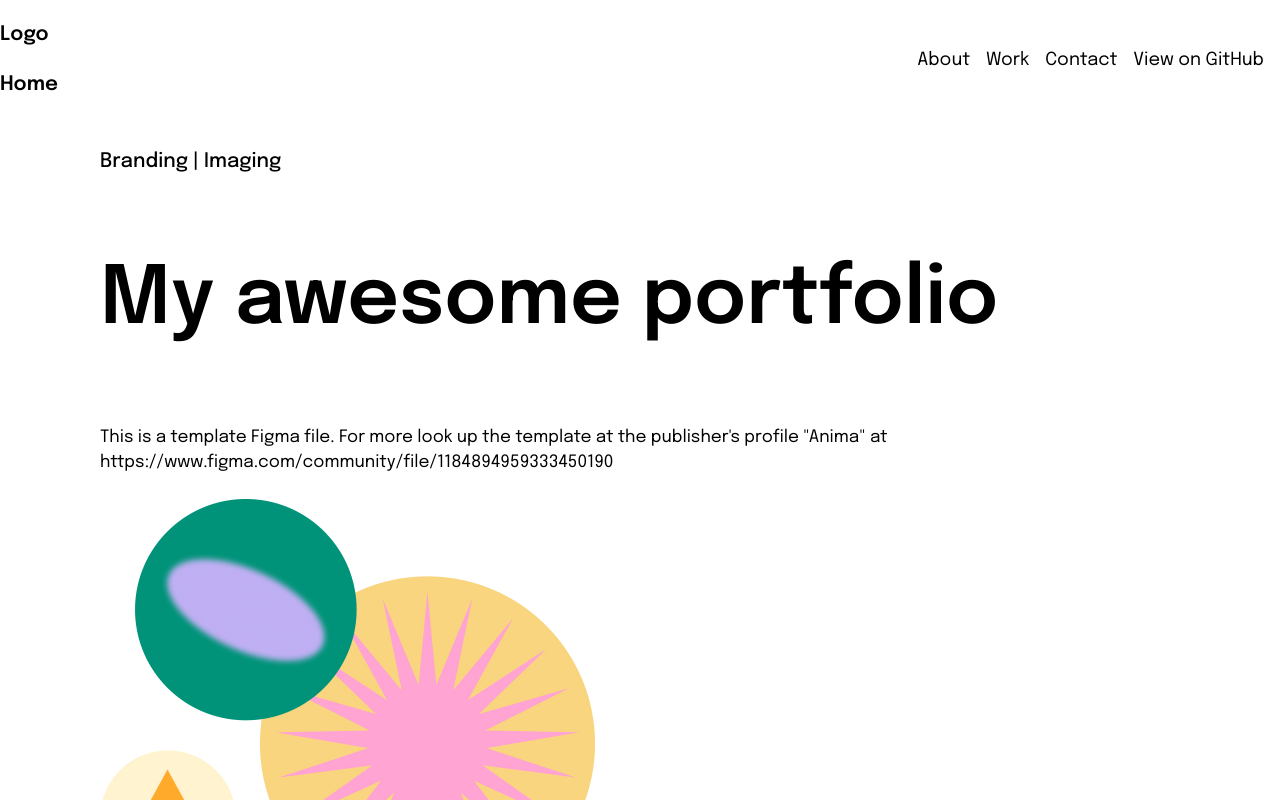
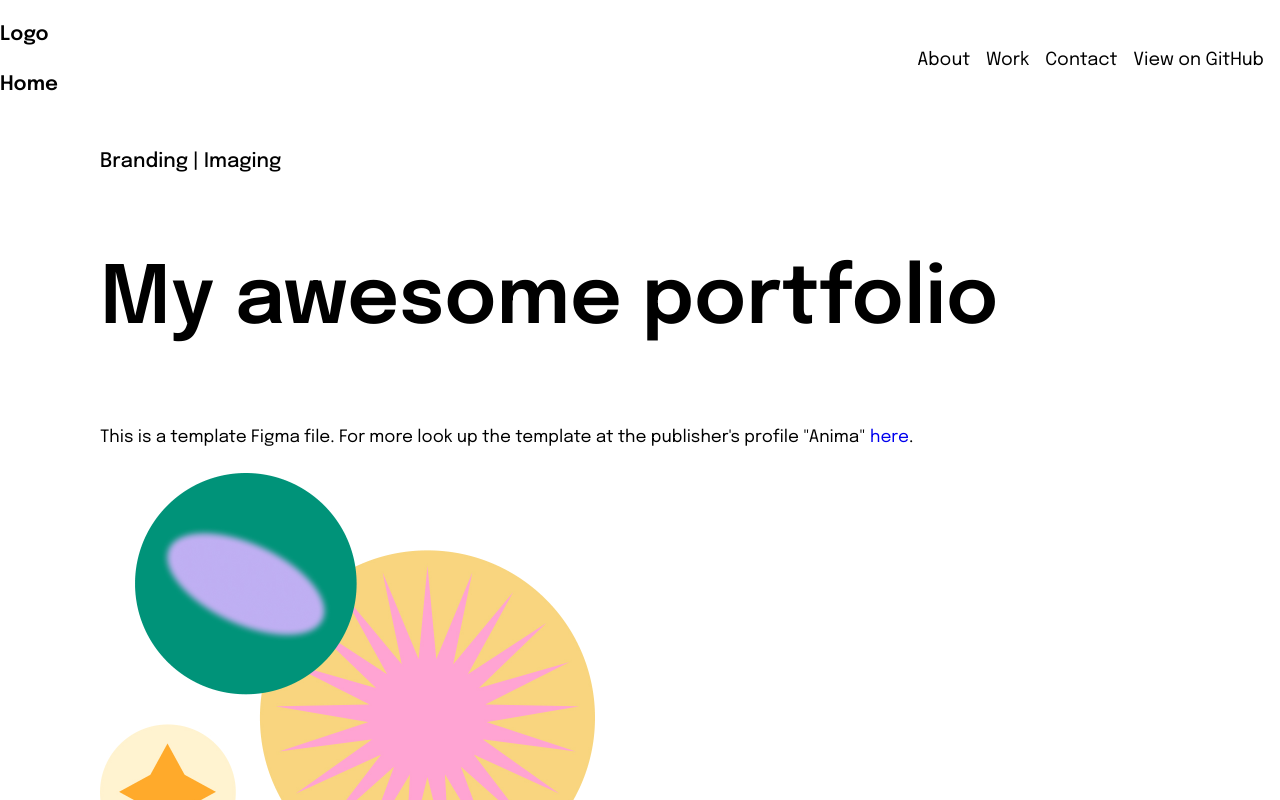
Before and after one commit to tack0sim/spaces-project, a Vue app: page / in a window 1280 px wide. Shown: the top 800 px of the page. Built offline with nearby package versions, Linux system fonts and the light colour scheme.

Commit message:
anchor tag

```diff
--- a/src/components/TopElement.vue
+++ b/src/components/TopElement.vue
@@ -7,8 +7,7 @@
       <h1>My awesome portfolio</h1>
       <p>
         This is a template Figma file. For more look up the template at the
-        publisher's profile "Anima" at
-        https://www.figma.com/community/file/1184894959333450190
+        publisher's profile "Anima" <a href="https://www.figma.com/community/file/1184894959333450190">here</a>.
       </p>
 
       <img
```
